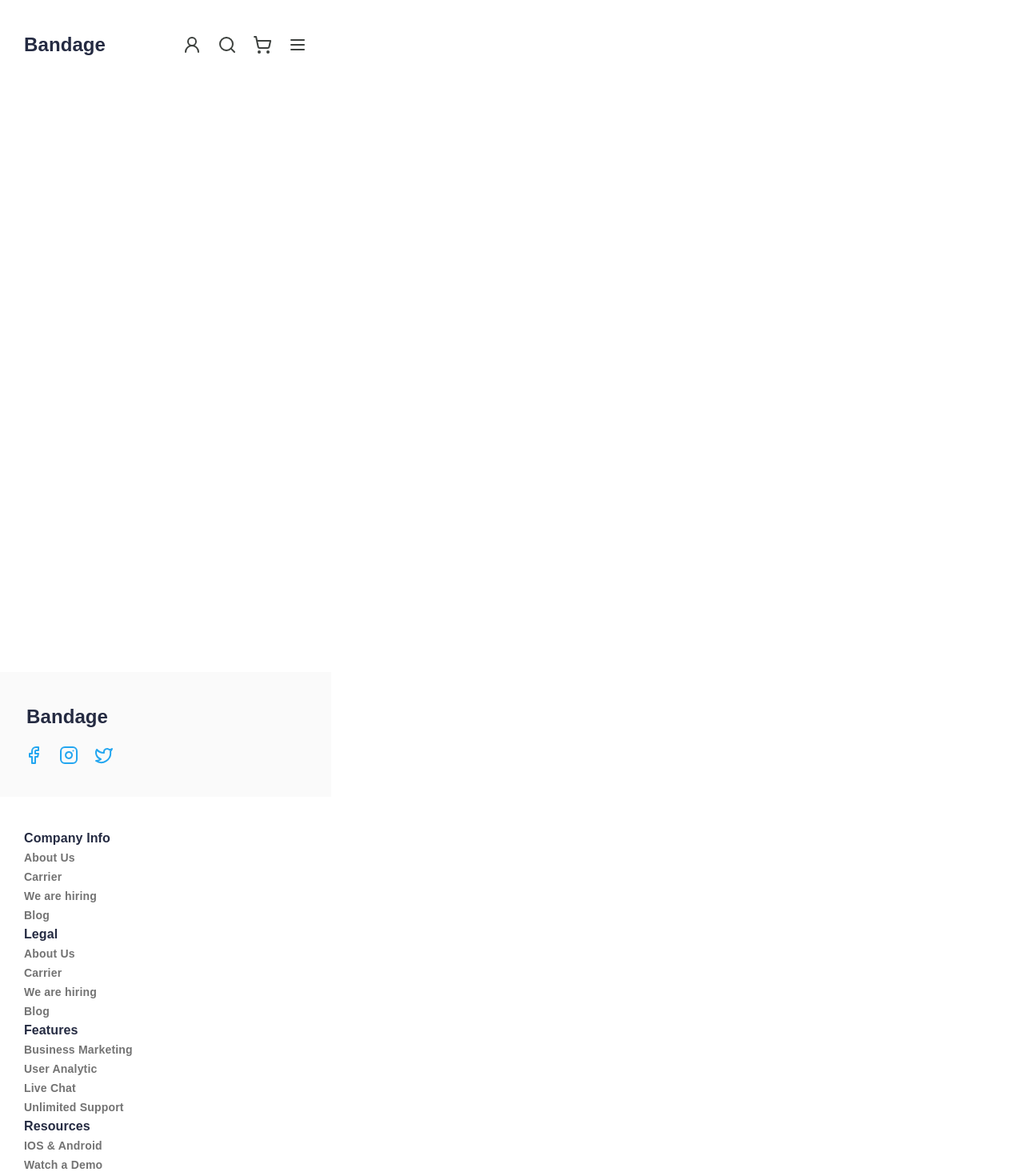
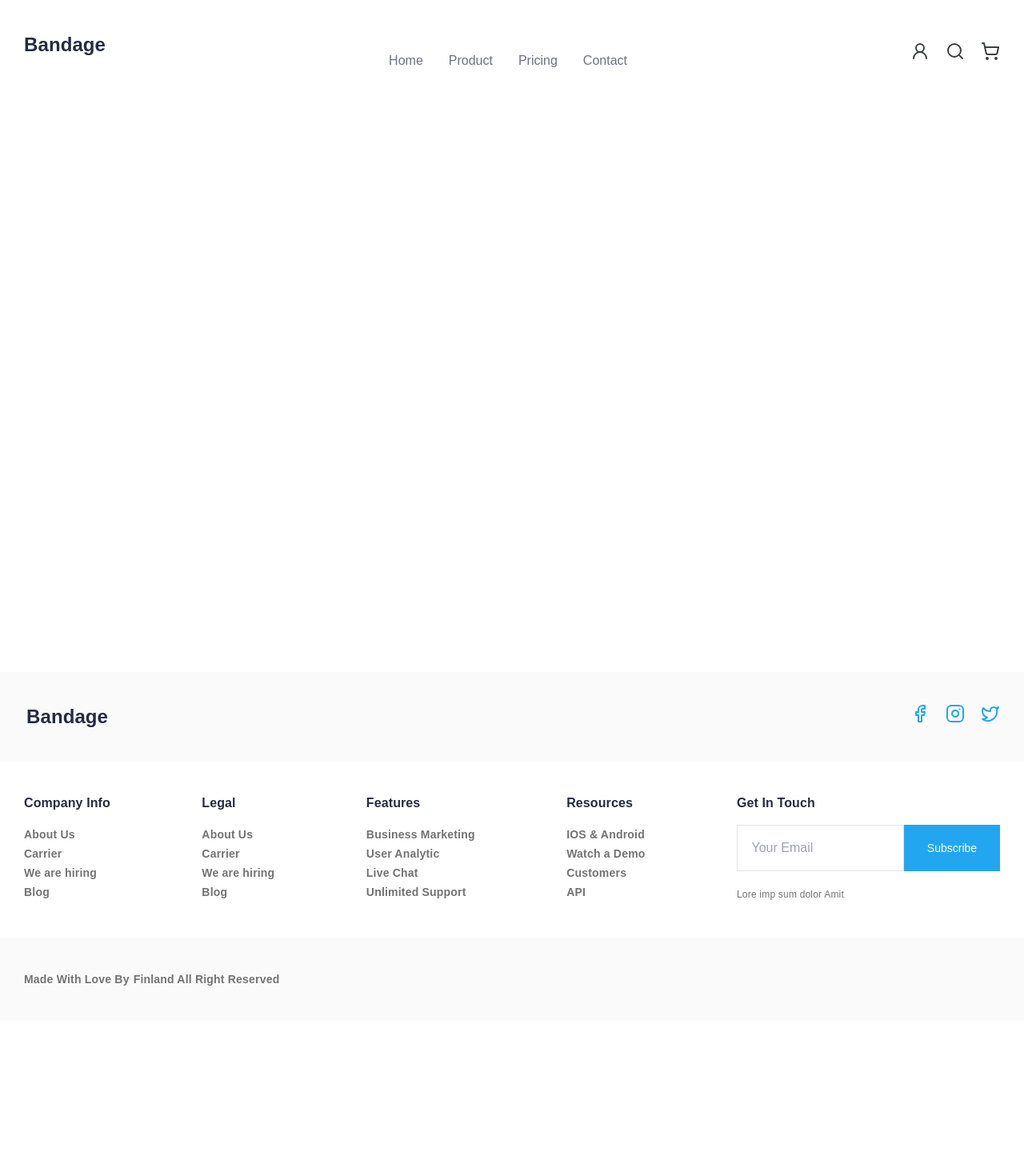
Before and after one commit to furkanozanyuce/my-ecommerce, a React (Vite) app: page / in a window 1280 px wide. Shown: the top 1470 px of the page at 80% size. After the commit the page ends 1276 px from the top, so only its background shows below. Built offline with nearby package versions, Linux system fonts and the light colour scheme.

Commit message:
finished both footer and header for now

```diff
--- a/src/layout/Footer.jsx
+++ b/src/layout/Footer.jsx
@@ -3,8 +3,8 @@ import { Facebook, Instagram, Twitter } from "lucide-react";
 function Footer() {
 
     return (
-        <div className="font-monts min-h-dvh w-[414px]">
-            <div className="flex flex-col py-[40px] px-[30px] bg-[#FAFAFA] gap-[20px]">
+        <div className="font-monts">
+            <div className="flex flex-col py-[40px] px-[30px] bg-[#FAFAFA] gap-[20px] md:flex-row justify-between">
                 <div>
                     <h3 className="font-bold text-2xl leading-8 tracking-[0.1px] text-[#252B42] ml-[3px]">Bandage</h3>
                 </div>
@@ -14,8 +14,8 @@ function Footer() {
                     <Twitter />
                 </div>
             </div>
-            <div className="py-[40px] px-[30px]">
-                <div>
+            <div className="py-[40px] px-[30px] flex flex-col gap-[20px] md:flex-row justify-between">
+                <div className="flex flex-col gap-[15px]">
                     <h5 className="font-bold text-[#252B42] leading-6 text-base tracking-[0.1px]">Company Info</h5>
                     <nav className="list-none font-bold text-[#737373] text-sm leading-6 tracking-[0.2px]">
                         <li>About Us</li>
@@ -24,7 +24,7 @@ function Footer() {
                         <li>Blog</li>
                     </nav>
                 </div>
-                <div>
+                <div className="flex flex-col gap-[15px]">
                     <h5 className="font-bold text-[#252B42] leading-6 text-base tracking-[0.1px]">Legal</h5>
                     <nav className="list-none font-bold text-[#737373] text-sm leading-6 tracking-[0.2px]">
                         <li>About Us</li>
@@ -33,7 +33,7 @@ function Footer() {
                         <li>Blog</li>
                     </nav>
                 </div>
-                <div>
+                <div className="flex flex-col gap-[15px]">
                     <h5 className="font-bold text-[#252B42] leading-6 text-base tracking-[0.1px]">Features</h5>
                     <nav className="list-none font-bold text-[#737373] text-sm leading-6 tracking-[0.2px]">
                         <li>Business Marketing</li>
@@ -42,7 +42,7 @@ function Footer() {
                         <li>Unlimited Support</li>
                     </nav>
                 </div>
-                <div>
+                <div className="flex flex-col gap-[15px]">
                     <h5 className="font-bold text-[#252B42] leading-6 text-base tracking-[0.1px]">Resources</h5>
                     <nav className="list-none font-bold text-[#737373] text-sm leading-6 tracking-[0.2px]">
                         <li>IOS & Android</li>
@@ -51,16 +51,16 @@ function Footer() {
                         <li>API</li>
                     </nav>
                 </div>
-                <div>
+                <div className="flex flex-col gap-[15px]">
                     <h5 className="font-bold text-[#252B42] leading-6 text-base tracking-[0.1px]">Get In Touch</h5>
-                    <div className="flex w-[321px] h-[58px]">
+                    <div className="flex h-[58px]">
                         <input type="text" placeholder="    Your Email" className="border-[1px] border-[#E6E6E6]" />
-                        <button className="bg-[#23A6F0] text-white text-sm font-normal leading-7 w-[204px]">Subscribe</button>
+                        <button className="bg-[#23A6F0] text-white text-sm font-normal leading-7 w-[120px]">Subscribe</button>
                     </div>
-                    <p>Lore imp sum dolor Amit</p>
+                    <p className="font-normal text-xs leading-7	tracking-[0.2px] text-[#737373]">Lore imp sum dolor Amit</p>
                 </div>
             </div>
-            <div className="flex flex-col py-[55px] font-bold text-[#737373] text-sm leading-6 tracking-[0.2px] text-center	bg-[#FAFAFA]">
+            <div className="flex flex-col py-[40px] px-[30px] font-bold text-[#737373] text-sm leading-6 tracking-[0.2px] text-center bg-[#FAFAFA] md:flex-row gap-[5px]">
                 <p>Made With Love By</p>
                 <p>Finland All Right Reserved</p>
             </div>
--- a/src/layout/Header.jsx
+++ b/src/layout/Header.jsx
@@ -1,20 +1,48 @@
+import { useState } from "react";
 import { Menu, Search, ShoppingCart, UserRound } from "lucide-react";
 
 function Header() {
+    const [isMobileMenuOpen, setIsMobileMenuOpen] = useState(false);
+
+    const toggleMobileMenu = () => {
+        setIsMobileMenuOpen(!isMobileMenuOpen);
+    };
 
     return (
-        <div className="font-monts min-h-dvh w-[414px]">
+        <div className="font-monts min-h-dvh">
             <div className="flex justify-between mt-[40px] mx-[30px]">
                 <div>
                     <h3 className="font-bold text-2xl leading-8 tracking-[0.1px] text-[#252B42]">Bandage</h3>
                 </div>
+                <nav className="hidden md:flex justify-between items-center px-[30px] mt-6">
+                    <ul className="flex gap-8 text-gray-500">
+                        <li><a href="#home" className="hover:text-black">Home</a></li>
+                        <li><a href="#product" className="hover:text-black">Product</a></li>
+                        <li><a href="#pricing" className="hover:text-black">Pricing</a></li>
+                        <li><a href="#contact" className="hover:text-black">Contact</a></li>
+                    </ul>
+                </nav>
                 <div className="text-[#3C403D] flex gap-[20px] self-center">
                     <UserRound />
                     <Search />
                     <ShoppingCart />
-                    <Menu />
+                    <button
+                        className="md:hidden"
+                        onClick={toggleMobileMenu}
+                        aria-label="Toggle Menu"
+                    >
+                        <Menu />
+                    </button>
                 </div>
             </div>
+            {isMobileMenuOpen && (
+                <div className="flex flex-col items-center space-y-4 mt-6 text-gray-500 md:hidden">
+                    <a href="#home" className="hover:text-black">Home</a>
+                    <a href="#product" className="hover:text-black">Product</a>
+                    <a href="#pricing" className="hover:text-black">Pricing</a>
+                    <a href="#contact" className="hover:text-black">Contact</a>
+                </div>
+            )}
         </div>
     )
 }
```
